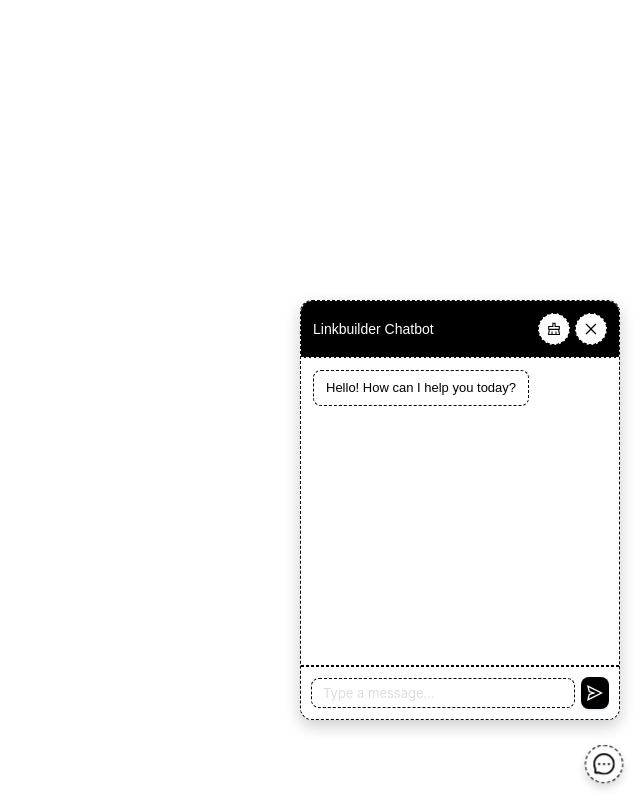
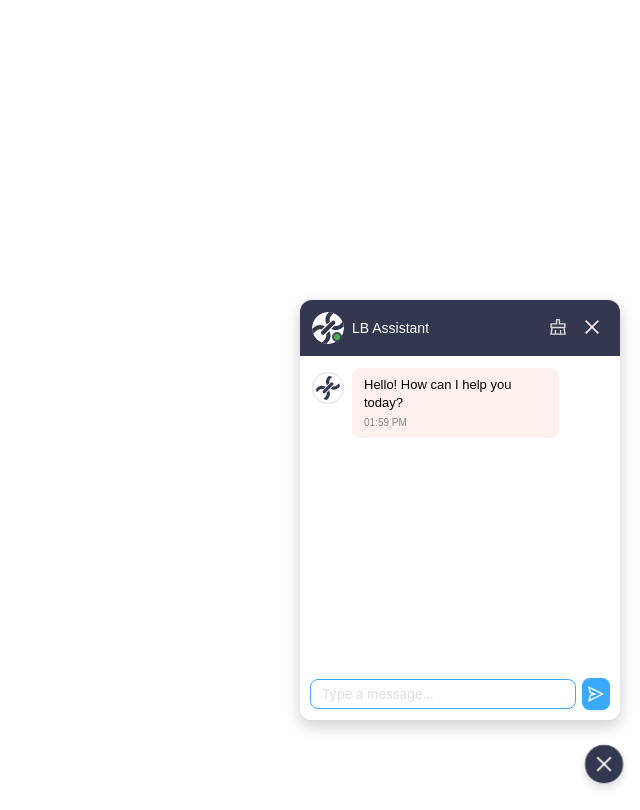
Before and after one commit to flavnat/Chatbot, a React (Vite) app in the folder frontend/: page / in a window 1280 px wide. Both pictures are taken after a click on the button 1244 px from the left and 764 px from the top of the page. Shown: the whole page, without its empty margins (640-1280 px from the left). Built offline with nearby package versions, Linux system fonts and the light colour scheme.

Commit message:
feat: Enhance chatbot widget UI and functionality

```diff
--- a/frontend/src/containers/ChatBot/ChatBotWidget.jsx
+++ b/frontend/src/containers/ChatBot/ChatBotWidget.jsx
@@ -1,15 +1,15 @@
-import { useState, useEffect, useRef } from "react";
+import {
+  ClearOutlined,
+  CloseOutlined,
+  MessageOutlined,
+  SendOutlined,
+} from "@ant-design/icons";
+import { Button, Input } from "antd";
+import { useEffect, useRef, useState } from "react";
+import ReactMarkdown from "react-markdown";
 import { useDispatch, useSelector } from "react-redux";
-import { Button, Input } from "antd";
-import {
-    MessageOutlined,
-    CloseOutlined,
-    SendOutlined,
-    ClearOutlined,
-} from "@ant-design/icons";
 import styled, { keyframes } from "styled-components";
-import ReactMarkdown from "react-markdown";
-import { sendMessage, clearMessages } from "./actions";
+import { clearMessages, sendMessage } from "./actions";
 
 const FloatingButton = styled(Button)`
   position: fixed;
@@ -17,14 +17,13 @@ const FloatingButton = styled(Button)`
   right: 20px;
   border-radius: 50%;
   scale: 1.2;
-    background: white;
-    border: 1px dashed black;
-    color: black;
+  background: #343750;
+  color: white;
   z-index: 1000;
   display: flex;
   align-items: center;
   justify-content: center;
-    font-size: 18px;
+  font-size: 16px;
   transition: all 0.2s ease;
   z-index: 1000;
   box-shadow: 0 4px 8px rgba(0, 0, 0, 0.15);
@@ -49,7 +48,13 @@ const ChatPanel = styled.div`
   width: 320px;
   height: 420px;
   background: white;
-    border: 1px dashed black;
+  /* background: radial-gradient(circle at 0% 0.8%, #e6f7ff 0%, transparent 76.2%),
+    radial-gradient(circle at 38.3% 76.3%, #f0f9ff 0%, transparent 53.3%),
+    radial-gradient(circle at 47.2% 85.6%, #fafafa 0%, transparent 43.4%),
+    radial-gradient(circle at 3.6% 10.1%, #ffffff 0%, transparent 64.4%),
+    radial-gradient(circle at 9.8% 98.3%, #f5f5f5 0%, transparent 43.4%),
+    radial-gradient(circle at 70.5% 28.2%, #fafafa 0%, transparent 34.5%),
+    #ffffff; */
   border-radius: 12px;
   display: flex;
   flex-direction: column;
@@ -72,12 +77,11 @@ const ChatPanel = styled.div`
 
 const ChatHeader = styled.div`
   padding: 12px;
-    background: black;
+  background: #343750;
   color: white;
   display: flex;
   justify-content: space-between;
   align-items: center;
-    border-bottom: 1px dashed white;
 
   h3 {
     margin: 0;
@@ -90,8 +94,30 @@ const ChatBody = styled.div`
   flex: 1;
   padding: 12px;
   overflow-y: auto;
-    background: white;
-    border-bottom: 1px dashed black;
+  background: inherit;
+`;
+
+const UserIcon = styled.div`
+  background-color: #1890ff;
+  width: 32px;
+  height: 32px;
+  border-radius: 100%;
+  font-size: 18px;
+  color: white;
+  flex-shrink: 0;
+  margin-top: 4px;
+  display: flex;
+  align-items: center;
+  justify-content: center;
+`;
+
+const Timestamp = styled.div`
+  font-size: 10px;
+  color: #888;
+  text-align: right;
+  margin-top: 4px;
+  ${(props) =>
+    props.sender === "user" ? "text-align: right;" : "text-align: left"}
 `;
 
 const ChatFooter = styled.div`
@@ -100,33 +126,67 @@ const ChatFooter = styled.div`
   display: flex;
   gap: 6px;
   align-items: center;
-    border-top: 1px dashed black;
 `;
 
 const MessageBubble = styled.div`
-    max-width: 75%;
+  max-width: 70%;
   padding: 8px 12px;
   font-size: 13px;
   line-height: 1.4;
   word-wrap: break-word;
-    margin-bottom: 6px;
-    border: 1px dashed black;
+  margin-bottom: 10px;
   border-radius: 8px;
   transition: all 0.2s ease;
 
   ${(props) =>
     props.sender === "user"
       ? `
-        background: black;
-        color: white;
+        background: #f2f8ff;
+        color: black;
         align-self: flex-end;
         margin-left: auto;
+        text-align: right;
     `
       : `
-        background: white;
+        background: #FFF1F0;
         color: black;
         align-self: flex-start;
     `}
+`;
+
+const BotMessageWrapper = styled.div`
+  display: flex;
+  align-items: start;
+  gap: 8px;
+  margin-bottom: 6px;
+  align-self: flex-start;
+`;
+
+const TypingMessageWrapper = styled.div`
+  display: flex;
+  align-items: center;
+  gap: 8px;
+  margin-bottom: 6px;
+  align-self: flex-start;
+`;
+
+const BotIcon = styled.div`
+  background-color: white;
+  background-image: url("/logo.svg");
+  background-size: 80% 80%;
+  background-repeat: no-repeat;
+  background-position: center;
+  width: 32px;
+  height: 32px;
+  border-radius: 100%;
+  font-size: 18px;
+  color: black;
+  flex-shrink: 0;
+  margin-top: 4px;
+  display: flex;
+  align-items: center;
+  justify-content: center;
+  border: 1px solid #ddd;
 `;
 
 const MessagesContainer = styled.div`
@@ -146,11 +206,9 @@ const TypingIndicator = styled.div`
   gap: 4px;
   padding: 8px 12px;
   background: white;
-    border: 1px dashed black;
   border-radius: 8px;
-    align-self: flex-start;
+  align-self: flex-center;
   font-size: 12px;
-    color: black;
 
   .dot {
     width: 6px;
@@ -168,35 +226,30 @@ const TypingIndicator = styled.div`
 `;
 
 const StyledInput = styled(Input)`
-    border: 1px dashed black;
+  border: 1px solid #3aaaff;
   border-radius: 8px;
   font-size: 13px;
 
   &:focus,
   &:hover {
-        border-color: black;
+    border: 2px solid #3aaaff;
     box-shadow: none;
   }
 `;
 
-const HeaderButton = styled(Button)`
-    width: 32px;
-    height: 32px;
-    border-radius: 50%;
-    background: white;
-    border: 1px dashed black;
-    color: black;
-    display: flex;
-    align-items: center;
-    justify-content: center;
-    font-size: 14px;
-    transition: all 0.2s ease;
+const HeaderCleanButton = styled(Button)`
+  color: #dfd9d9;
 
   &:hover {
-        background: white;
-        padding: 2px;
-        color: blue;
-        border: 2px dashed white;
+    color: #f6a1c7 !important;
+  }
+`;
+
+const HeaderCloseButton = styled(Button)`
+  color: #fae8f0;
+
+  &:hover {
+    color: #f6a1c7 !important;
   }
 `;
 
@@ -204,8 +257,7 @@ const SendButton = styled(Button)`
   width: 32px;
   height: 32px;
   border-radius: 8px;
-    background: black;
-    border: 1px dashed black;
+  background: #3aaaff;
   color: white;
   display: flex;
   align-items: center;
@@ -217,6 +269,43 @@ const SendButton = styled(Button)`
     background: white;
     color: black;
   }
+`;
+
+const HeaderLogoCard = styled.div`
+  display: flex;
+  align-items: center;
+  gap: 8px;
+`;
+
+const IconWrapper = styled.div`
+  position: relative;
+  width: 32px;
+  height: 32px;
+`;
+
+const Icon = styled.img`
+  width: 100%;
+  height: 100%;
+  border-radius: 50%;
+  object-fit: cover;
+`;
+
+const ActiveIndicator = styled.div`
+  position: absolute;
+  bottom: 2px;
+  right: 2px;
+  width: 10px;
+  height: 10px;
+  background: #4caf50;
+  border: 2px solid #3b4a60;
+  border-radius: 50%;
+`;
+
+const BotName = styled.h3`
+  font-size: 15px;
+  font-weight: 600;
+  margin: 0;
+  color: white;
 `;
 
 const ChatBotWidget = () => {
@@ -251,27 +340,40 @@ const ChatBotWidget = () => {
     }
   };
 
+  const formatTime = (timestamp) => {
+    return new Date(timestamp).toLocaleTimeString([], {
+      hour: "2-digit",
+      minute: "2-digit",
+    });
+  };
+
   return (
     <>
       <FloatingButton
         type="primary"
-                icon={<MessageOutlined />}
+        icon={isOpen ? <CloseOutlined /> : <MessageOutlined />}
         onClick={() => setIsOpen(!isOpen)}
       />
       {isOpen && (
         <ChatPanel>
           <ChatHeader>
-                        <h3>Linkbuilder Chatbot</h3>
-                        <div style={{ display: "flex", gap: "5px" }}>
-                            <HeaderButton
+            <HeaderLogoCard>
+              <IconWrapper>
+                <Icon src="/logo.svg" alt="Bot Icon" />
+                <ActiveIndicator />
+              </IconWrapper>
+              <BotName>LB Assistant</BotName>
+            </HeaderLogoCard>
+            <div style={{ display: "flex", gap: "2px" }}>
+              <HeaderCleanButton
                 type="text"
-                                icon={<ClearOutlined />}
+                icon={<ClearOutlined style={{ fontSize: 18 }} />}
                 onClick={handleClear}
                 title="Clear chat"
               />
-                            <HeaderButton
+              <HeaderCloseButton
                 type="text"
-                                icon={<CloseOutlined />}
+                icon={<CloseOutlined style={{ fontSize: 18 }} />}
                 onClick={() => setIsOpen(false)}
               />
             </div>
@@ -279,16 +381,13 @@ const ChatBotWidget = () => {
           <ChatBody>
             <MessagesContainer>
               {messages.map((message) => (
-                                <MessageBubble
-                                    key={message.id}
-                                    sender={message.sender}
-                                >
+                <div key={message.id}>
+                  {message.sender === "user" ? (
+                    <MessageBubble sender={message.sender}>
                       <ReactMarkdown
                         components={{
                           p: ({ children }) => (
-                                                <span style={{ margin: 0 }}>
-                                                    {children}
-                                                </span>
+                            <span style={{ margin: 0 }}>{children}</span>
                           ),
                           strong: ({ children }) => (
                             <strong
@@ -320,22 +419,78 @@ const ChatBotWidget = () => {
                             </ul>
                           ),
                           li: ({ children }) => (
-                                                <li style={{ margin: "2px 0" }}>
-                                                    {children}
-                                                </li>
+                            <li style={{ margin: "2px 0" }}>{children}</li>
                           ),
                         }}
                       >
                         {message.text}
                       </ReactMarkdown>
+                      <Timestamp sender="user">
+                        {formatTime(message.timestamp)}
+                      </Timestamp>
                     </MessageBubble>
+                  ) : (
+                    <BotMessageWrapper>
+                      <BotIcon />
+                      <MessageBubble sender={message.sender}>
+                        <ReactMarkdown
+                          components={{
+                            p: ({ children }) => (
+                              <span style={{ margin: 0 }}>{children}</span>
+                            ),
+                            strong: ({ children }) => (
+                              <strong
+                                style={{
+                                  fontWeight: "bold",
+                                }}
+                              >
+                                {children}
+                              </strong>
+                            ),
+                            ol: ({ children }) => (
+                              <ol
+                                style={{
+                                  margin: "4px 0",
+                                  paddingLeft: "16px",
+                                }}
+                              >
+                                {children}
+                              </ol>
+                            ),
+                            ul: ({ children }) => (
+                              <ul
+                                style={{
+                                  margin: "4px 0",
+                                  paddingLeft: "16px",
+                                }}
+                              >
+                                {children}
+                              </ul>
+                            ),
+                            li: ({ children }) => (
+                              <li style={{ margin: "2px 0" }}>{children}</li>
+                            ),
+                          }}
+                        >
+                          {message.text}
+                        </ReactMarkdown>
+                        <Timestamp sender="bot">
+                          {formatTime(message.timestamp)}
+                        </Timestamp>
+                      </MessageBubble>
+                    </BotMessageWrapper>
+                  )}
+                </div>
               ))}
               {typing && (
+                <TypingMessageWrapper>
+                  <BotIcon />
                   <TypingIndicator>
                     <div className="dot"></div>
                     <div className="dot"></div>
                     <div className="dot"></div>
                   </TypingIndicator>
+                </TypingMessageWrapper>
               )}
               <div ref={messagesEndRef} />
             </MessagesContainer>
```
Also changed, not shown: frontend/public/logo.svg (added). Lines whose indentation alone changed are shown as unchanged.
